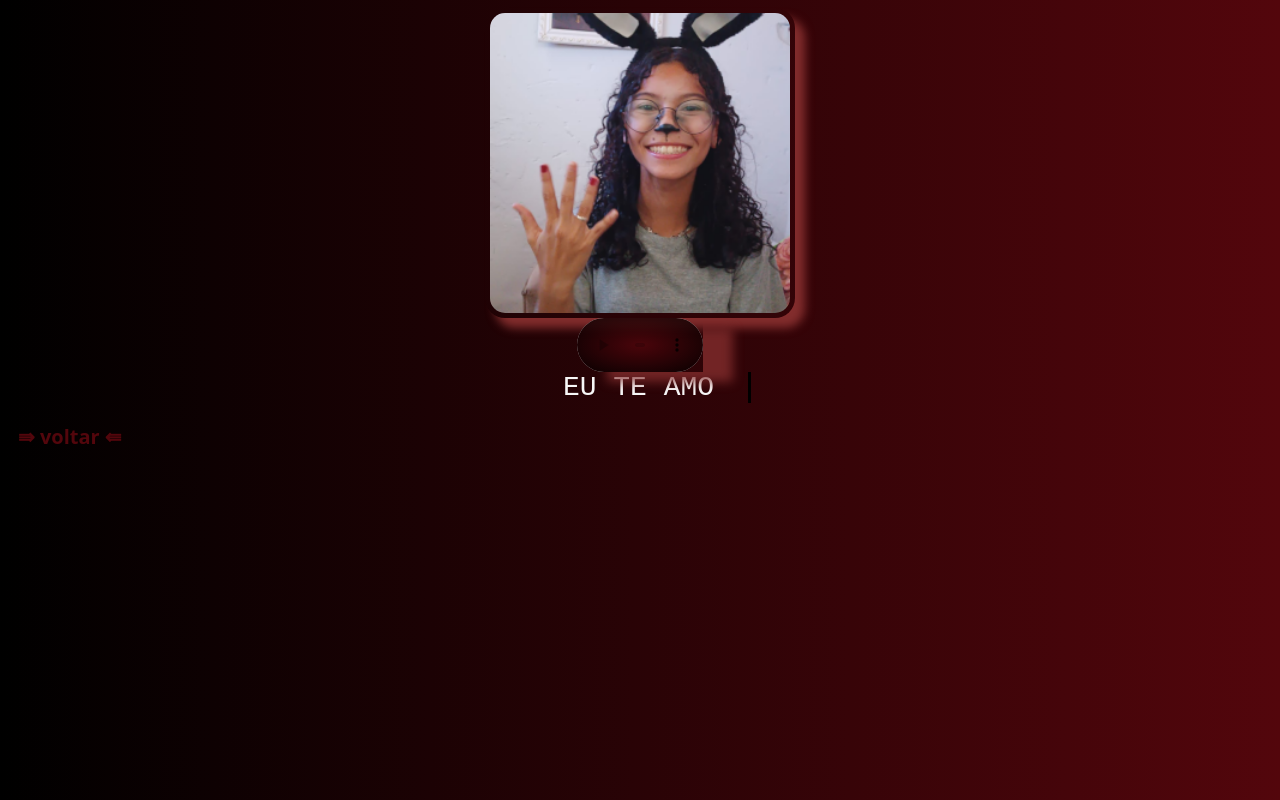
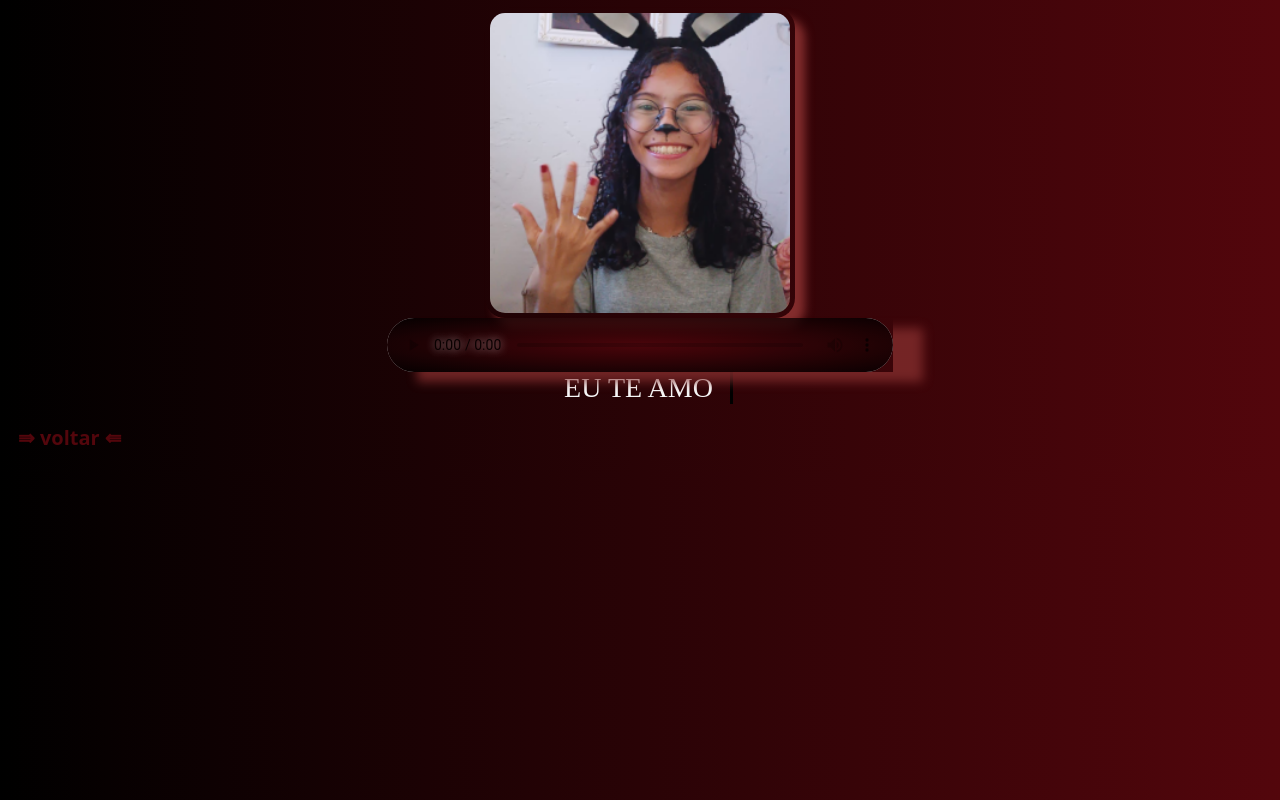
Before and after one commit to lucaxcomx0-eng/decla, a plain HTML site: page pagina02.html in a window 1280 px wide. Drawn offline with Linux system fonts and the light colour scheme.

Commit message:
eumnovoai

```diff
--- a/pagina02.html
+++ b/pagina02.html
@@ -45,13 +45,13 @@
   display: block;
 }
   audio{
-    width:10%;
+    width:40%;
     display:block
   }
 
 .digitando {
   font-size: 28px;
-  font-family: monospace;
+  font-family:'Times New Roman', Times, serif;
   border-right: 3px solid black;
   width: 18ch; /* número de caracteres */
   white-space: nowrap;
```
